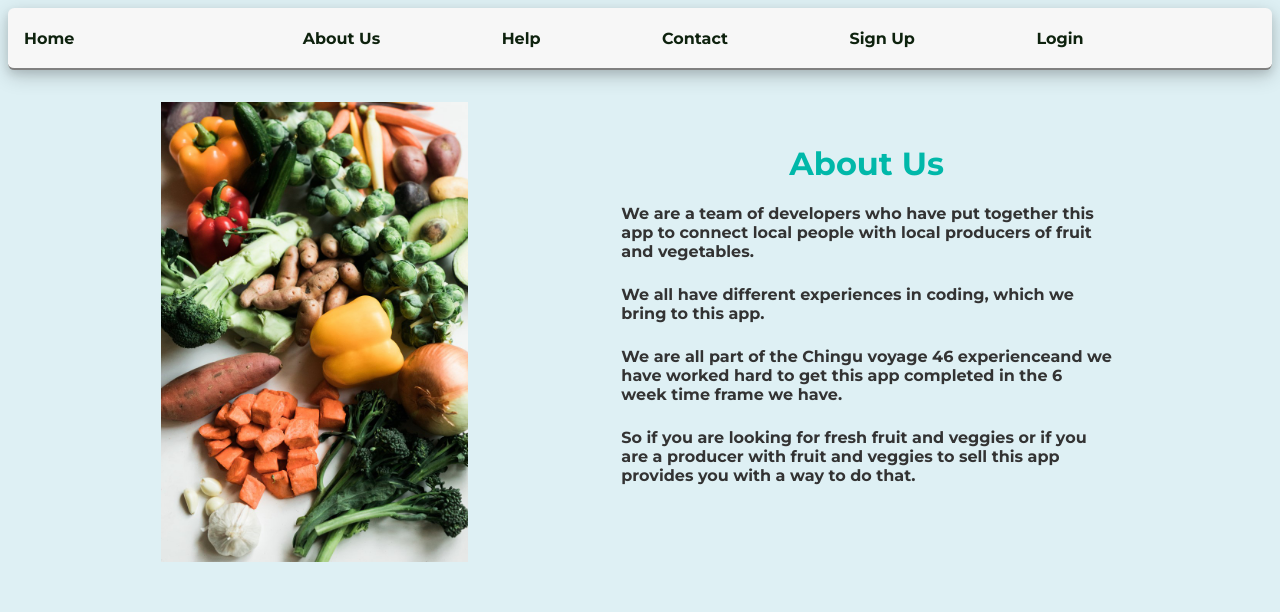
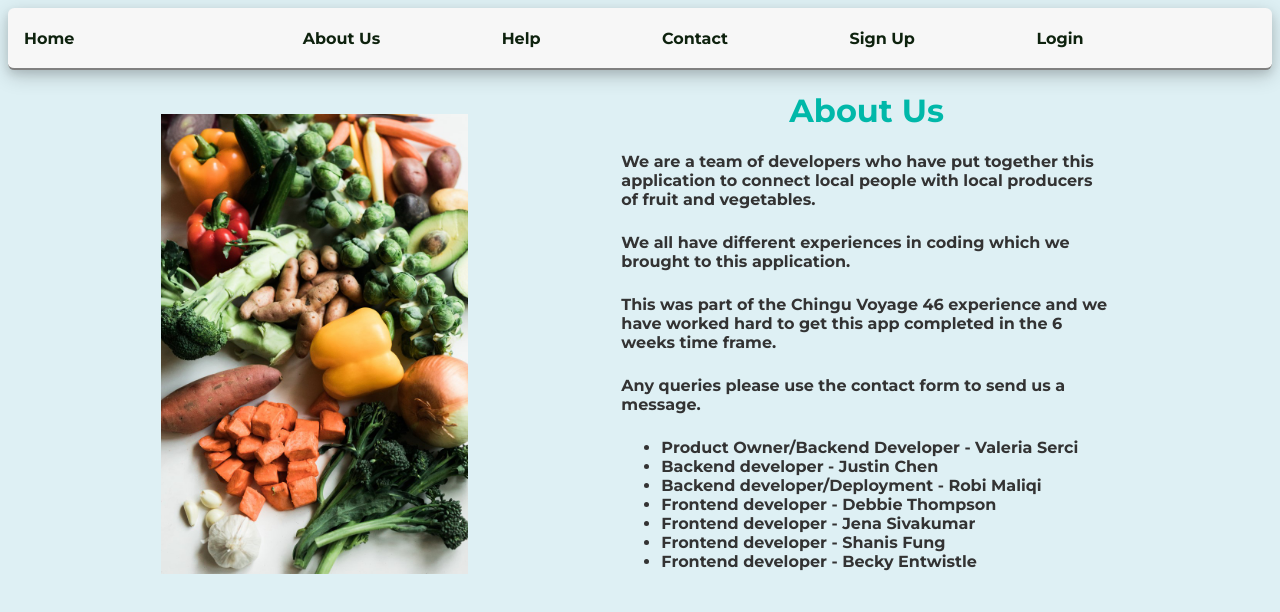
Before and after one commit to chingu-voyages/v46-tier3-team-33, a React (Vite) app in the folder frontend/: page /About in a window 1280 px wide. Shown: the top 612 px of the page. Built offline with nearby package versions, Linux system fonts and the light colour scheme; no server answers; a web font is replaced by a local one.

Commit message:
added all our names to the about us page

```diff
--- a/frontend/src/components/Pages/about/About.tsx
+++ b/frontend/src/components/Pages/about/About.tsx
@@ -10,15 +10,21 @@ function About() {
         </div>
 		<div className="text">
 			<h1>About Us</h1>
-			<p>We are a team of developers who have put together this app to connect
-			local people with local producers of fruit and vegetables.</p>
-			<p>We all have different experiences in coding, which we bring to this app.</p>
-			<p>We are all part of the <a href="https://www.chingu.io/" target="_blank">Chingu voyage 46 experience</a>
-			and we have worked hard to get this app completed in the 6 week time frame we have.</p>
+			<p>We are a team of developers who have put together this application to connect local people with local producers of fruit and vegetables.</p>
+			<p>We all have different experiences in coding which we brought to this application.</p>
+			<p>This was part of the <a href="https://www.chingu.io/" target="_blank">Chingu Voyage 46 experience</a> and we have worked hard to get this app completed in the 6 weeks time frame.</p>
+			<p>Any queries please use the contact form to send us a message.</p>
+			<ul>
+			<li>Product Owner/Backend Developer - Valeria Serci</li>
+			<li>Backend developer - Justin Chen</li>
+			<li>Backend developer/Deployment - Robi Maliqi</li>
+			<li>Frontend developer - Debbie Thompson</li>
+			<li>Frontend developer - Jena Sivakumar</li>
+			<li>Frontend developer - Shanis Fung</li>
+			<li>Frontend developer - Becky Entwistle</li>
+			</ul>
 
-			<p>So if you are looking for fresh fruit and veggies or if you are a
-			producer with fruit and veggies to sell this app provides you with
-			a way to do that.</p>
+
 		</div>
 
     </div>
--- a/frontend/src/components/Pages/help/Help.tsx
+++ b/frontend/src/components/Pages/help/Help.tsx
@@ -9,9 +9,10 @@ function Help() {
         <div className="text">
 			<h1>Help</h1>
 
-			<p>If you are a farmer then in order to list the fruit and veggies that you have for sale you will need to create an account before you can do this.</p>
-			<p>If you are looking to purchase fruit and/or veggies from a farmer you will need to set up an account before you can contact a farmer.</p>
-			<p>Unregistered users can see farmers listings but cannot post items to sell and cannot contact farmers about the veggies or fruit they have for sale.</p>
+			<p>If you are a farmer, then in order to list your fruit and veggies for sale, you will need to sign up for a Farmer account and login before you can do this.</p>
+			<p>If you are looking to purchase fruit and/or veggies from a local farmer, you will need to sign up for a Customer account before you can search and contact a farmer.</p>
+			<p>Unregistered users cannot see farmer's listings or post items to sell. You must sign up and login to use this service.</p>
+			<p>Any issues please don't hesitate to contact us for assistance using the contact form.</p>
 		</div>
     </div>
 );
```
